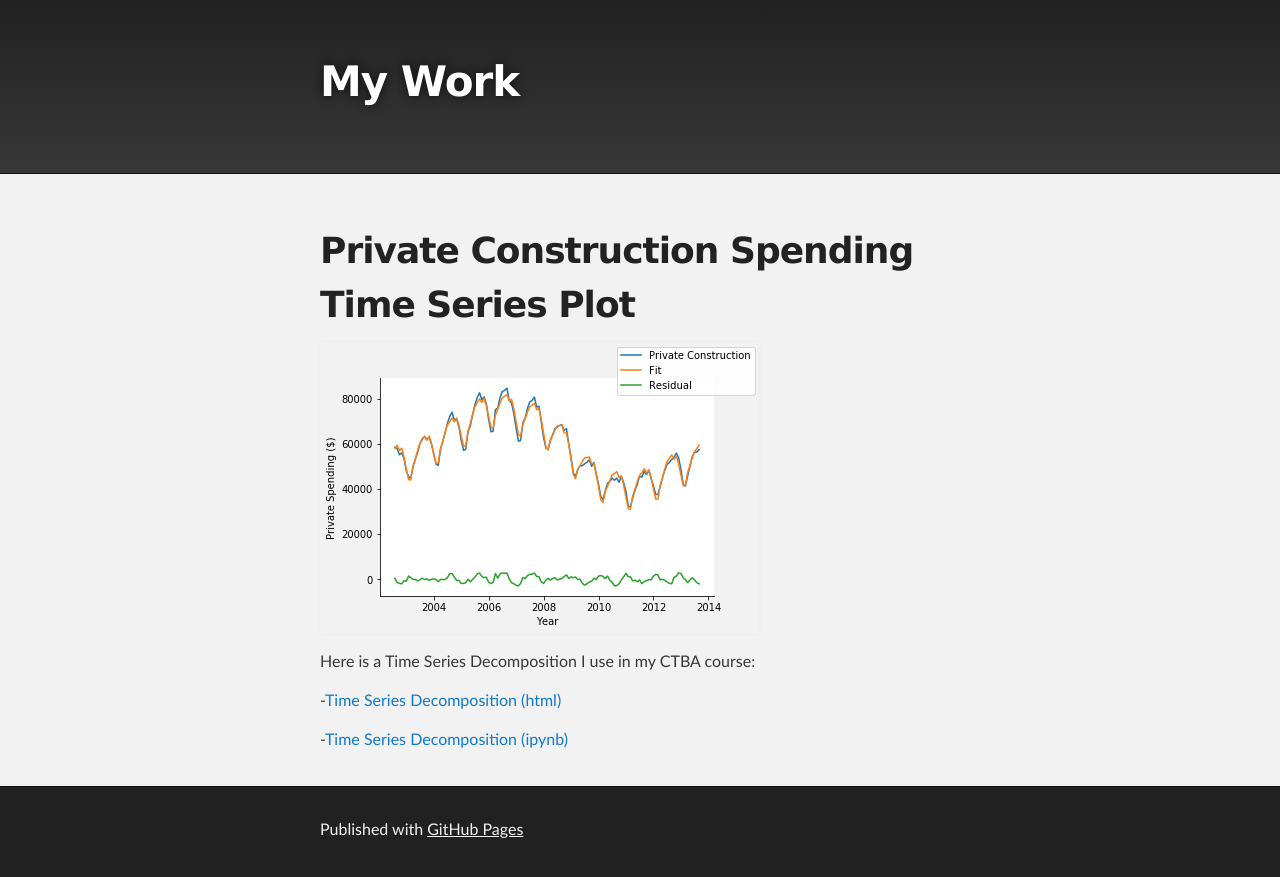
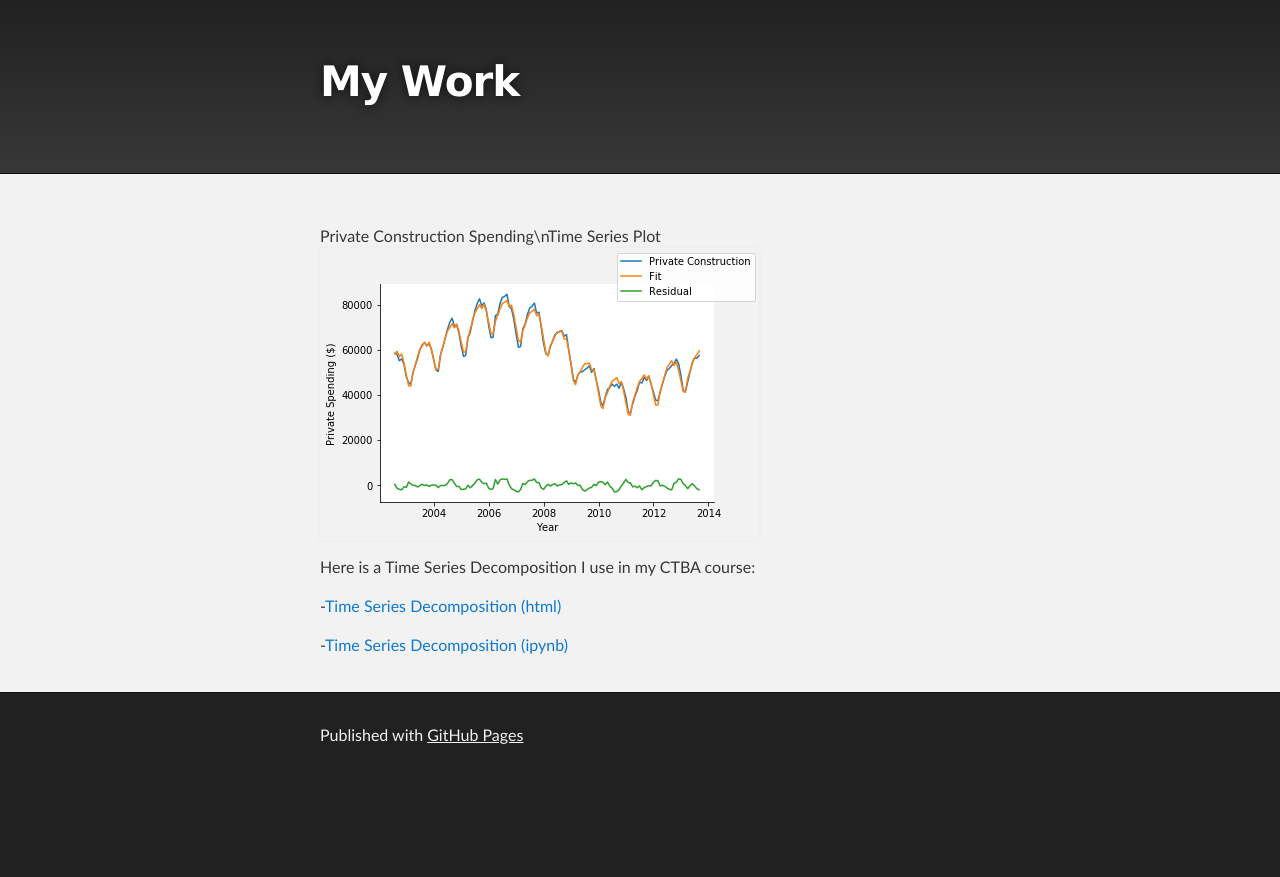
Before and after one commit to cav24/cav24.github.io, a Jekyll site: the page built from timeseries/index.md, in a window 1280 px wide. Shown: the top 877 px of the page. Built offline with Jekyll 4.4.1, drawn with Linux system fonts in a browser that asks for light colours; our own code applies the rules of GitHub Pages for plain Markdown files; the repository's description, which GitHub fills in, is left out.

Commit message:
Update index.md

```diff
--- a/timeseries/index.md
+++ b/timeseries/index.md
@@ -3,7 +3,7 @@ title: Time Series Decomposition
 description: Course Content
 ---
 
-# Private Construction Spending Time Series Plot
+Private Construction Spending\nTime Series Plot
 ![Private TS Plot](tsplot.png)
 
 Here is a Time Series Decomposition I use in my CTBA course:
```
